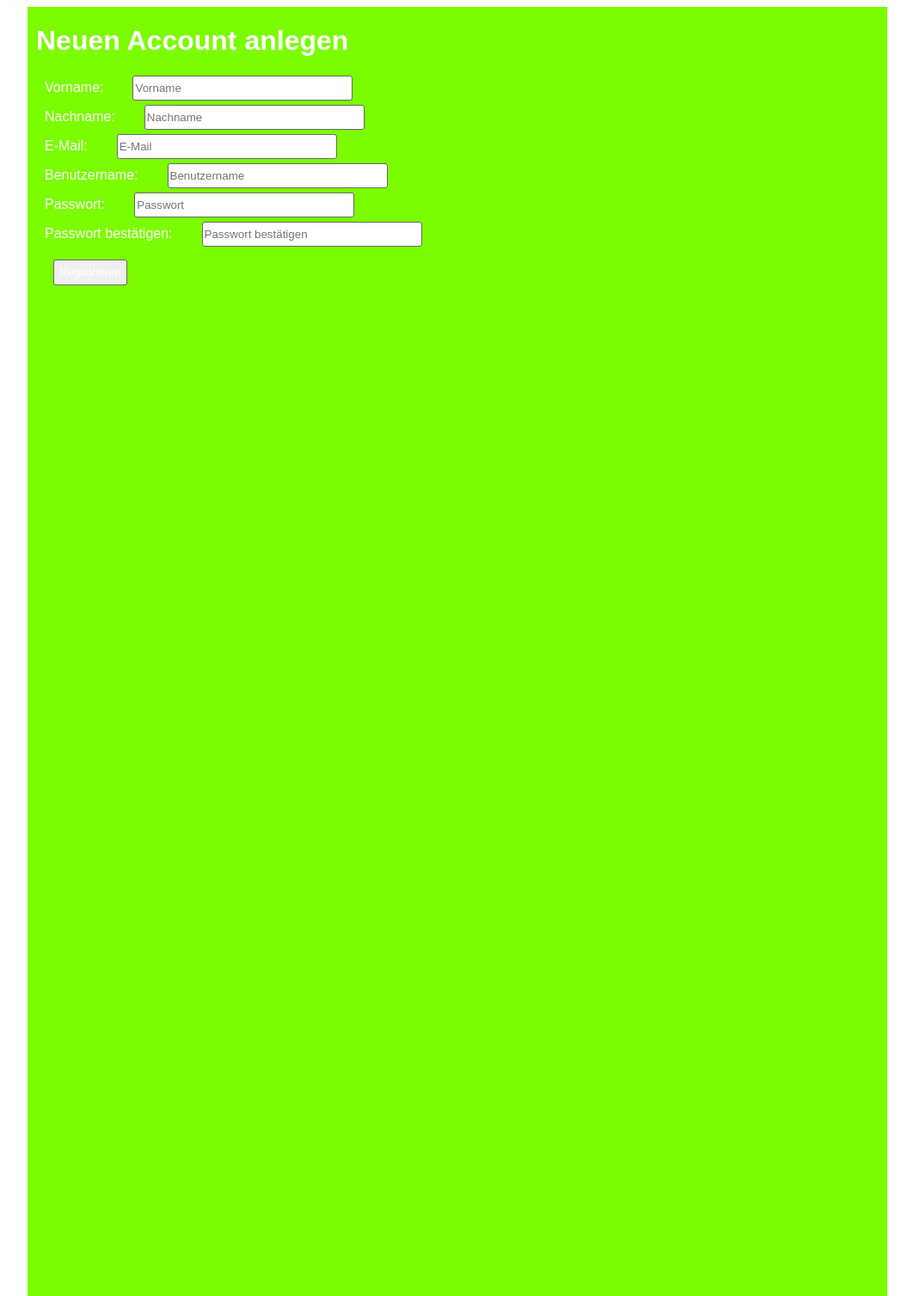
After one commit to MaikeV/Cocktailbar, a PHP site: page /login.php in a window 1280 px wide. The commit adds this page. Shown: the whole page at 86% size, without its empty margins (168-1231 px from the left). Run offline with PHP 8.4, Linux system fonts and the light colour scheme.

Commit message:
prepared start and login page, added gitignore file

```diff
--- /dev/null
+++ b/login.nocache.css
@@ -0,0 +1,42 @@
+h1 {
+    color: white;
+    font-family: fantasy;
+    margin-left: 1%;
+}
+
+button {
+    margin-top: 10px;
+    margin-left: 30px;
+    border: 1px solid dimgrey;
+    border-radius: 3px;
+    height: 30px;
+    position: relative;
+    font-family: fantasy;
+    color: white;
+}
+
+label {
+    font-family: fantasy;
+    color: white;
+    margin: 30px 30px 30px 20px;
+    width: 100px;
+    text-align: right;
+    position: relative;
+}
+
+input {
+    border: 1px solid dimgrey;
+    border-radius: 3px;
+    margin-bottom: 5px;
+    height: 25px;
+    width: 250px;
+    position: relative;
+}
+
+form {
+    position: absolute;
+    width: 1000px;
+    height: 1500px;
+    background-color: lawngreen;
+    margin-left: 15%;
+}
--- /dev/null
+++ b/login.php
@@ -0,0 +1,36 @@
+<!DOCTYPE html>
+<html lang="en">
+    <head>
+        <meta charset="UTF-8">
+        <link rel="stylesheet" href="login.nocache.css">
+        <title>Cocktailbar</title>
+    </head>
+    <body>
+        <form action="SaveEntry.php" class="login">
+            <h1>Neuen Account anlegen</h1>
+
+            <label>Vorname:</label>
+            <input placeholder="Vorname" name="fName" type="text" required><br>
+
+            <label>Nachname:</label>
+            <input placeholder="Nachname" name="lName" type="text" required><br>
+
+            <label>E-Mail:</label>
+            <input placeholder="E-Mail" name="email" type="email" required><br>
+
+            <label>Benutzername:</label>
+            <input placeholder="Benutzername" name="userName" type="text" required><br>
+
+            <label>Passwort:</label>
+            <input placeholder="Passwort" name="password" type="password" required><br>
+
+            <label>Passwort bestätigen:</label>
+            <input placeholder="Passwort bestätigen" name="reenterPassword" required><br>
+
+            <button type="submit">Registrieren</button>
+        </form>
+        <?php
+
+        ?>
+    </body>
+</html>
```
Also changed, not shown: SaveEntry.php (added, +13 -0 lines), cocktail.php (added, +7 -0 lines), connection.php (added, +9 -0 lines), index.html (deleted, +0 -53 lines), index.nocache.css (+15 -8 lines), index.php (added, +55 -0 lines), 1 other file.
